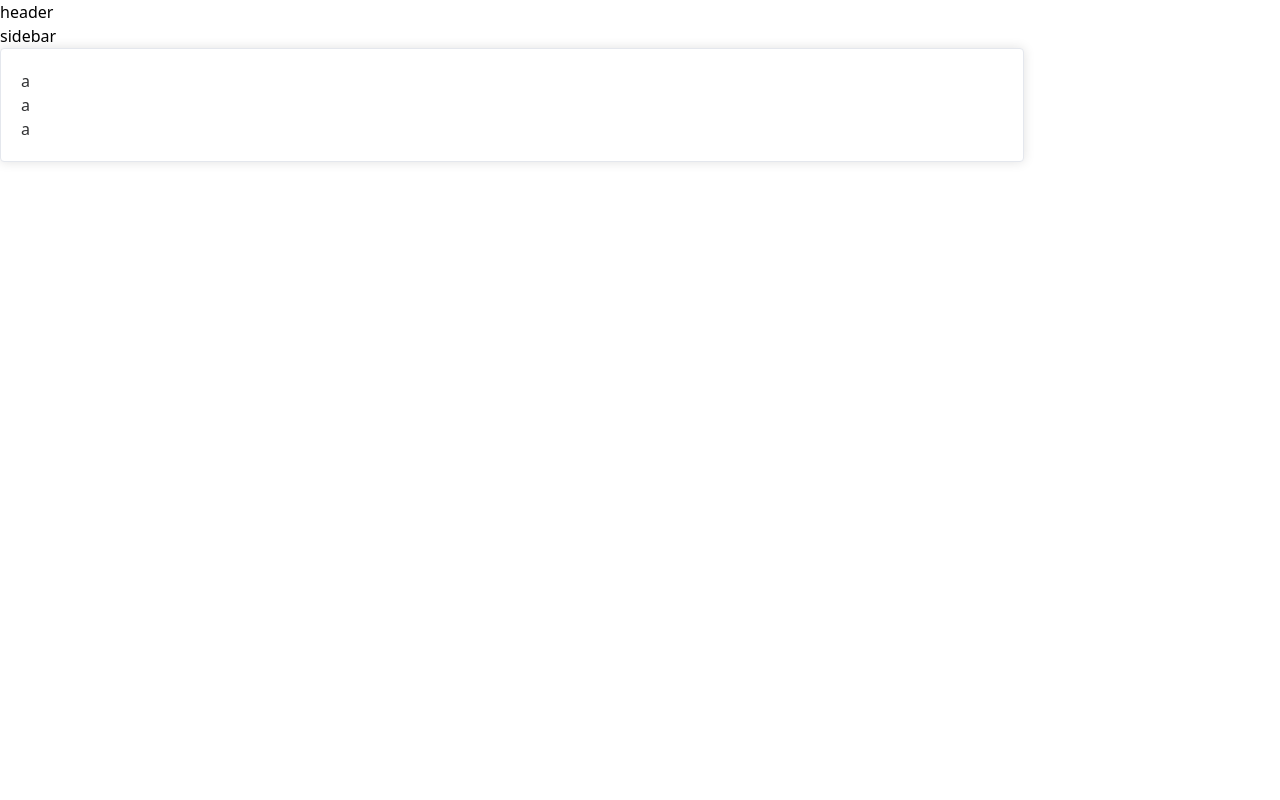
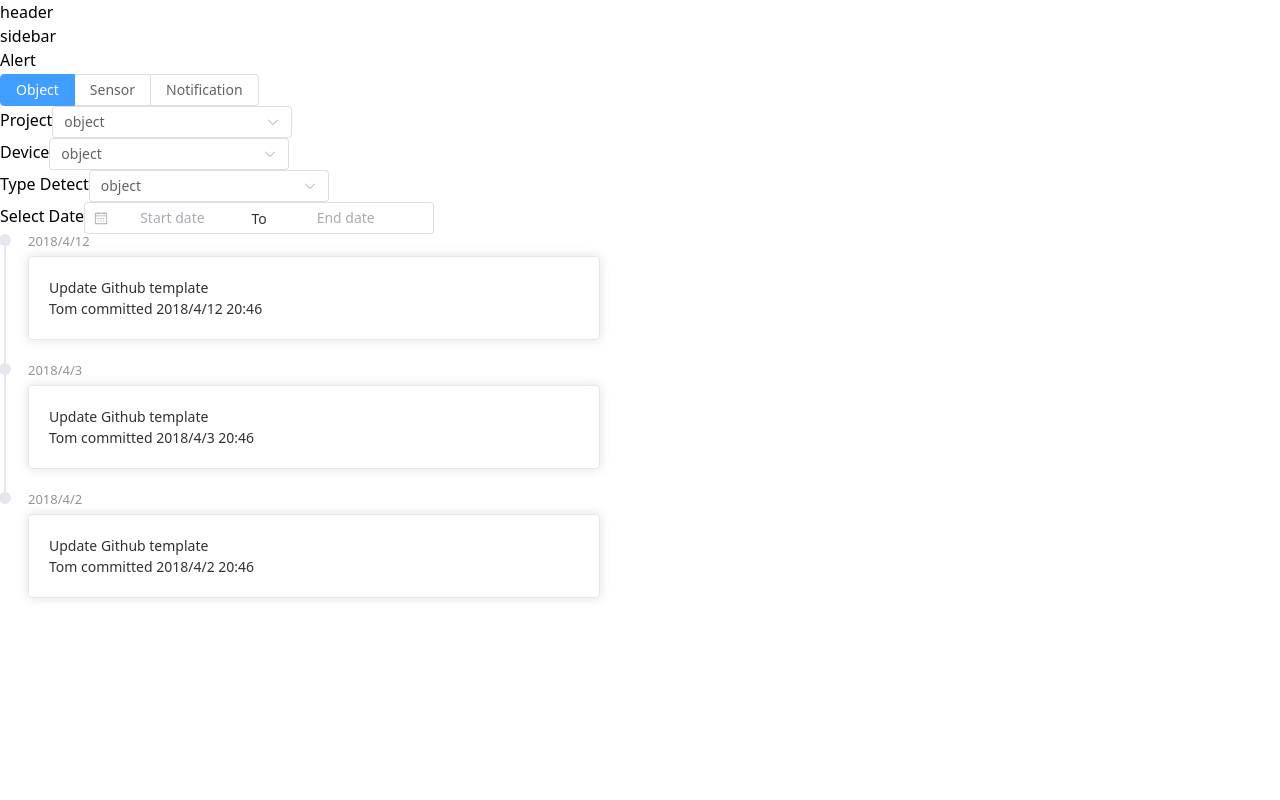
Before and after one commit to cmhehe176/aiot_vue, a Vue app: page /alert in a window 1280 px wide. Shown: the top 800 px of the page. Built offline with nearby package versions, Linux system fonts and the light colour scheme; the HTML template or start-up script is replaced by a standard one.

Commit message:
doing: layout

```diff
--- a/components.d.ts
+++ b/components.d.ts
@@ -14,6 +14,8 @@ declare module 'vue' {
     ElRadioButton: typeof import('element-plus/es')['ElRadioButton']
     ElRadioGroup: typeof import('element-plus/es')['ElRadioGroup']
     ElSelect: typeof import('element-plus/es')['ElSelect']
+    ElTimeline: typeof import('element-plus/es')['ElTimeline']
+    ElTimelineItem: typeof import('element-plus/es')['ElTimelineItem']
     ElUpload: typeof import('element-plus/es')['ElUpload']
     RouterLink: typeof import('vue-router')['RouterLink']
     RouterView: typeof import('vue-router')['RouterView']
--- /dev/null
+++ b/src/component/alert/Alert.vue
@@ -0,0 +1,12 @@
+<!-- eslint-disable vue/multi-word-component-names -->
+<script lang="ts" setup>
+  import AlertFilter from './AlertFilter.vue'
+  import AlertItem from './AlertItem.vue'
+</script>
+
+<template>
+  <div><AlertFilter /></div>
+  <AlertItem />
+</template>
+
+<style lang="scss" scoped></style>
--- a/src/component/alert/alertFilter.vue
+++ b/src/component/alert/AlertFilter.vue
@@ -7,17 +7,20 @@
 
 <template>
   <div class="filter">
-    <div class="flex flex-col items-start pt-2">
-      <el-radio-group v-model="value" size="large">
-        <el-radio-button label="Object" value="object" />
-        <el-radio-button label="Sensor" value="sensor" />
-        <el-radio-button label="Notification" value="notification" />
-      </el-radio-group>
-    </div>
+    <div class="flex flex-col items-start pt-2">Alert</div>
+
     <div class="flex flex-wrap gap-4 items-center pt-4">
+      <div class="pr-[100px]">
+        <el-radio-group v-model="value">
+          <el-radio-button label="Object" value="object" />
+          <el-radio-button label="Sensor" value="sensor" />
+          <el-radio-button label="Notification" value="notification" />
+        </el-radio-group>
+      </div>
+
       <div class="flex flex-col items-start">
         <span class="mb-2">Project</span>
-        <el-select v-model="value" placeholder="Select" size="large" style="width: 240px">
+        <el-select v-model="value" placeholder="Select" style="width: 240px">
           <el-option
             v-for="item in options"
             :key="item.value"
@@ -29,7 +32,7 @@
 
       <div class="flex flex-col items-start">
         <span class="mb-2">Device</span>
-        <el-select v-model="value" placeholder="Select" size="large" style="width: 240px">
+        <el-select v-model="value" placeholder="Select" style="width: 240px">
           <el-option
             v-for="item in options"
             :key="item.value"
@@ -41,7 +44,7 @@
 
       <div class="flex flex-col items-start">
         <span class="mb-2">Type Detect</span>
-        <el-select v-model="value" placeholder="Select" size="large" style="width: 240px">
+        <el-select v-model="value" placeholder="Select" style="width: 240px">
           <el-option
             v-for="item in options"
             :key="item.value"
@@ -60,15 +63,10 @@
           range-separator="To"
           start-placeholder="Start date"
           end-placeholder="End date"
-          size="large"
         />
       </div>
     </div>
   </div>
 </template>
 
-<style lang="scss" scoped>
-  .filter {
-    padding-left: 300px;
-  }
-</style>
+<style lang="scss" scoped></style>
--- /dev/null
+++ b/src/component/alert/AlertItem.vue
@@ -0,0 +1,34 @@
+<!-- eslint-disable vue/multi-word-component-names -->
+<script lang="ts" setup></script>
+
+<template>
+  <div class="content">
+    <el-timeline style="max-width: 600px">
+      <el-timeline-item timestamp="2018/4/12" placement="top">
+        <el-card>
+          <h4>Update Github template</h4>
+          <p>Tom committed 2018/4/12 20:46</p>
+        </el-card>
+      </el-timeline-item>
+      <el-timeline-item timestamp="2018/4/3" placement="top">
+        <el-card>
+          <h4>Update Github template</h4>
+          <p>Tom committed 2018/4/3 20:46</p>
+        </el-card>
+      </el-timeline-item>
+      <el-timeline-item timestamp="2018/4/2" placement="top">
+        <el-card>
+          <h4>Update Github template</h4>
+          <p>Tom committed 2018/4/2 20:46</p>
+        </el-card>
+      </el-timeline-item>
+    </el-timeline>
+  </div>
+</template>
+
+<style lang="scss" scoped>
+  .content {
+    height: 100vh;
+    width: 80%;
+  }
+</style>
--- a/src/component/alert/alertItem.vue
+++ /dev/null
@@ -1,23 +0,0 @@
-<!-- eslint-disable vue/multi-word-component-names -->
-<script lang="ts" setup></script>
-
-<template>
-  <div class="content">
-    <div class="flex flex-col gap-4 w-full">
-      <el-card class="w-full h-40" shadow="always">
-        <div class="flex gap-4">
-          <div>a</div>
-          <div>a</div>
-          <div>a</div>
-        </div>
-      </el-card>
-    </div>
-  </div>
-</template>
-
-<style lang="scss" scoped>
-  .content {
-    height: 100vh;
-    width: 80%;
-  }
-</style>
--- a/src/layout/AppLayout.vue
+++ b/src/layout/AppLayout.vue
@@ -10,7 +10,9 @@
     <div class="flex flex-1 overflow-hidden">
       <!-- Sidebar -->
 
-      <div class="sidebar min-w-min bg-gray-800 text-white p-5 overflow-y-auto">sidebar</div>
+      <div class="sidebar max-w-[30%] bg-gray-800 text-white p-5">
+        <div>sidebar</div>
+      </div>
       <!-- Content -->
 
       <div class="content flex flex-1 flex-col bg-gray-100">
--- a/src/router.ts
+++ b/src/router.ts
@@ -1,6 +1,6 @@
 import { createRouter, createWebHistory } from 'vue-router'
 import Preview from './views/preview.vue'
-import Alert from '@/component/alert/alertItem.vue'
+import Alert from '@/component/alert/Alert.vue'
 import AppLayout from '@/layout/AppLayout.vue'
 
 const router = createRouter({
```
Also changed, not shown: src/component/alert/AlertContent.vue (renamed from src/component/alert/alertContent.vue), src/component/alert/alert.vue (deleted).
